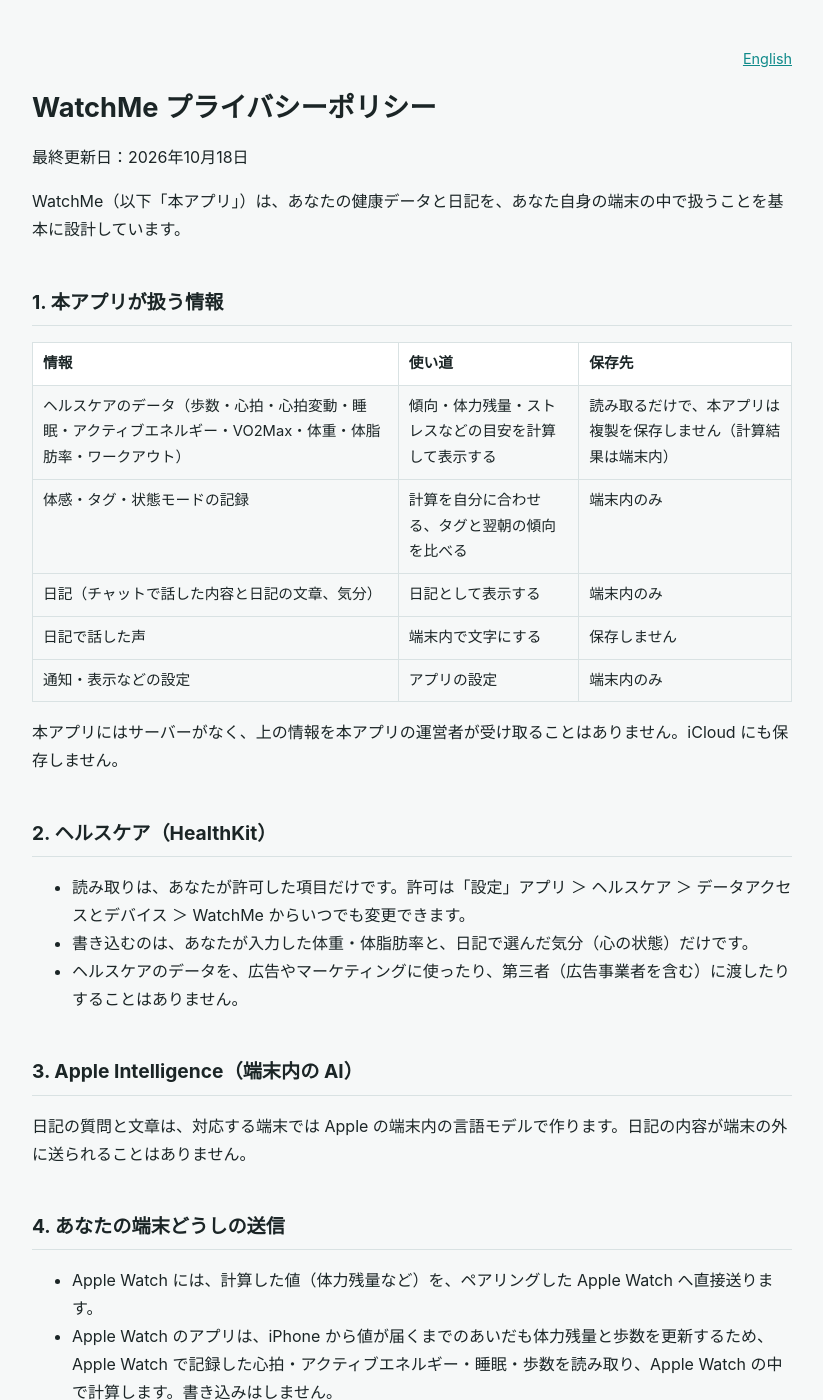
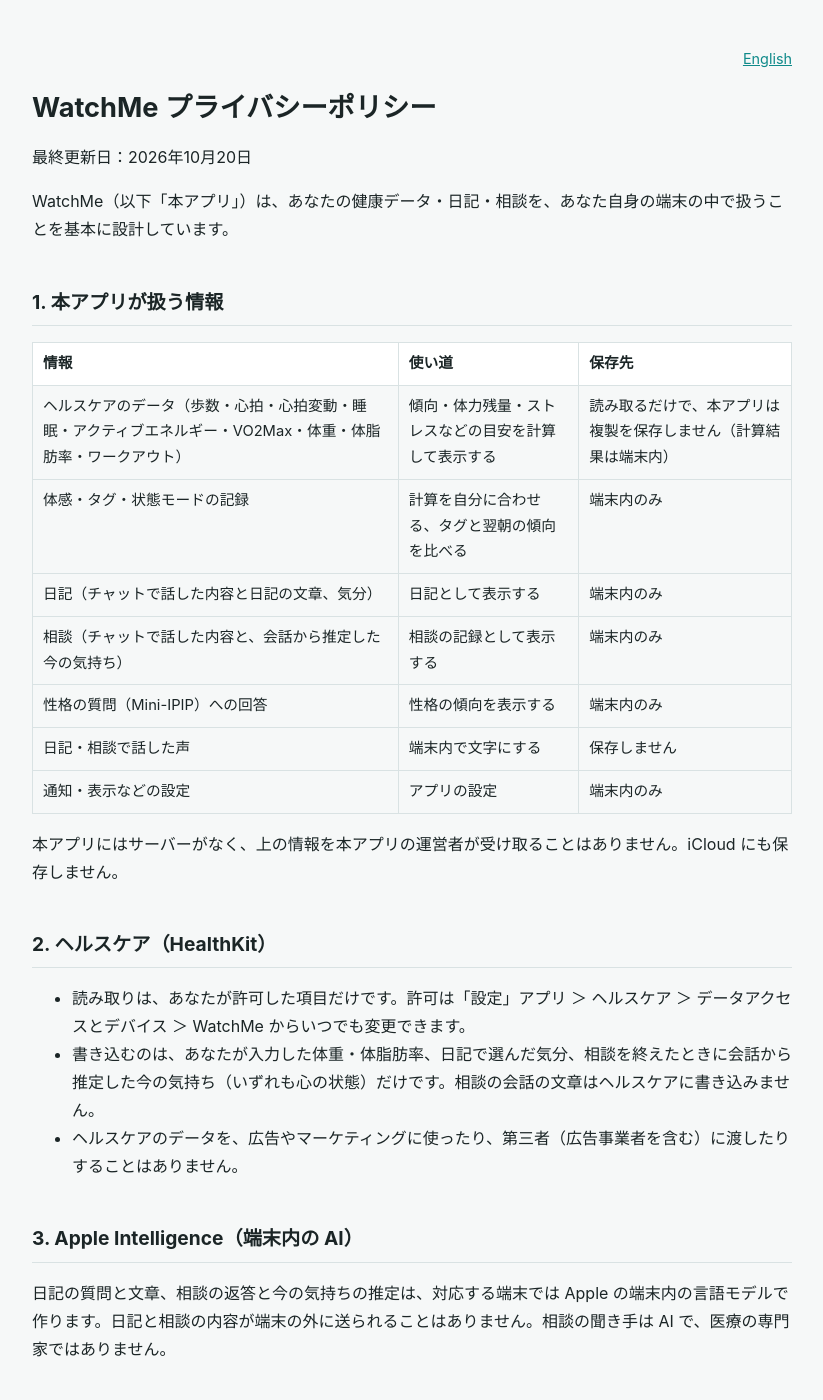
Before and after one commit to ya2taka/ya2taka.github.io, a Jekyll site: the page built from watchme/privacy/index.md, in a window 1280 px wide and 1400 px high. Shown: the whole window, without its empty margins (228-1051 px from the left). Built offline with Jekyll 4.4.1, drawn with Linux system fonts in a browser that asks for light colours; some of the changed text lies outside the part shown.

Commit message:
WatchMe のプライバシーポリシーを更新：相談と性格の質問への回答を追記
Co-Authored-By: Claude Opus 5.5 <noreply@anthropic.com>

```diff
--- a/watchme/privacy/index.md
+++ b/watchme/privacy/index.md
@@ -8,9 +8,9 @@ altlabel: English
 
 # WatchMe プライバシーポリシー
 
-最終更新日：2026年10月18日
+最終更新日：2026年10月20日
 
-WatchMe（以下「本アプリ」）は、あなたの健康データと日記を、あなた自身の端末の中で扱うことを基本に設計しています。
+WatchMe（以下「本アプリ」）は、あなたの健康データ・日記・相談を、あなた自身の端末の中で扱うことを基本に設計しています。
 
 ## 1. 本アプリが扱う情報
 
@@ -19,7 +19,9 @@ WatchMe（以下「本アプリ」）は、あなたの健康データと日記
 | ヘルスケアのデータ（歩数・心拍・心拍変動・睡眠・アクティブエネルギー・VO2Max・体重・体脂肪率・ワークアウト） | 傾向・体力残量・ストレスなどの目安を計算して表示する | 読み取るだけで、本アプリは複製を保存しません（計算結果は端末内） |
 | 体感・タグ・状態モードの記録 | 計算を自分に合わせる、タグと翌朝の傾向を比べる | 端末内のみ |
 | 日記（チャットで話した内容と日記の文章、気分） | 日記として表示する | 端末内のみ |
-| 日記で話した声 | 端末内で文字にする | 保存しません |
+| 相談（チャットで話した内容と、会話から推定した今の気持ち） | 相談の記録として表示する | 端末内のみ |
+| 性格の質問（Mini-IPIP）への回答 | 性格の傾向を表示する | 端末内のみ |
+| 日記・相談で話した声 | 端末内で文字にする | 保存しません |
 | 通知・表示などの設定 | アプリの設定 | 端末内のみ |
 
 本アプリにはサーバーがなく、上の情報を本アプリの運営者が受け取ることはありません。iCloud にも保存しません。
@@ -27,12 +29,12 @@ WatchMe（以下「本アプリ」）は、あなたの健康データと日記
 ## 2. ヘルスケア（HealthKit）
 
 - 読み取りは、あなたが許可した項目だけです。許可は「設定」アプリ ＞ ヘルスケア ＞ データアクセスとデバイス ＞ WatchMe からいつでも変更できます。
-- 書き込むのは、あなたが入力した体重・体脂肪率と、日記で選んだ気分（心の状態）だけです。
+- 書き込むのは、あなたが入力した体重・体脂肪率、日記で選んだ気分、相談を終えたときに会話から推定した今の気持ち（いずれも心の状態）だけです。相談の会話の文章はヘルスケアに書き込みません。
 - ヘルスケアのデータを、広告やマーケティングに使ったり、第三者（広告事業者を含む）に渡したりすることはありません。
 
 ## 3. Apple Intelligence（端末内の AI）
 
-日記の質問と文章は、対応する端末では Apple の端末内の言語モデルで作ります。日記の内容が端末の外に送られることはありません。
+日記の質問と文章、相談の返答と今の気持ちの推定は、対応する端末では Apple の端末内の言語モデルで作ります。日記と相談の内容が端末の外に送られることはありません。相談の聞き手は AI で、医療の専門家ではありません。
 
 ## 4. あなたの端末どうしの送信
 
@@ -46,7 +48,7 @@ WatchMe（以下「本アプリ」）は、あなたの健康データと日記
 
 - 広告のために、Google は端末の識別子、IP アドレス、広告の表示・タップなどの情報を収集する場合があります。詳しくは Google のポリシー（https://policies.google.com/technologies/partner-sites）をご覧ください。
 - トラッキングを許可するかどうかは、初めて広告を表示するときにお尋ねします。許可しない場合は、あなたに合わせない広告を表示します。
-- 健康データ・日記・体感などを、広告のリクエストに含めたり、広告のターゲティングに使ったりすることはありません。
+- 健康データ・日記・相談・性格の質問への回答・体感などを、広告のリクエストに含めたり、広告のターゲティングに使ったりすることはありません。
 
 ## 6. 共有
 
@@ -55,8 +57,10 @@ WatchMe（以下「本アプリ」）は、あなたの健康データと日記
 ## 7. データの削除
 
 - 日記は、アプリ内の日記の画面から削除できます。
+- 相談は、トレンドの「相談の記録」から削除できます。
+- 性格の質問への回答は、個性タブの性格の画面から削除できます。
 - 本アプリを削除すると、端末内に保存された記録はすべて削除されます。
-- ヘルスケアに書き込んだ体重・体脂肪率・気分は、ヘルスケアアプリから削除できます。
+- ヘルスケアに書き込んだ体重・体脂肪率・気分・気持ちは、ヘルスケアアプリから削除できます。
 
 ## 8. 子どもの利用
 
@@ -69,3 +73,7 @@ WatchMe（以下「本アプリ」）は、あなたの健康データと日記
 ## 10. お問い合わせ
 
 schoolcast114514+watchme@gmail.com
+
+## 10. お問い合わせ
+
+schoolcast114514+watchme@gmail.com
```
Also changed, not shown: watchme/privacy/en/index.md (+15 -7 lines).
